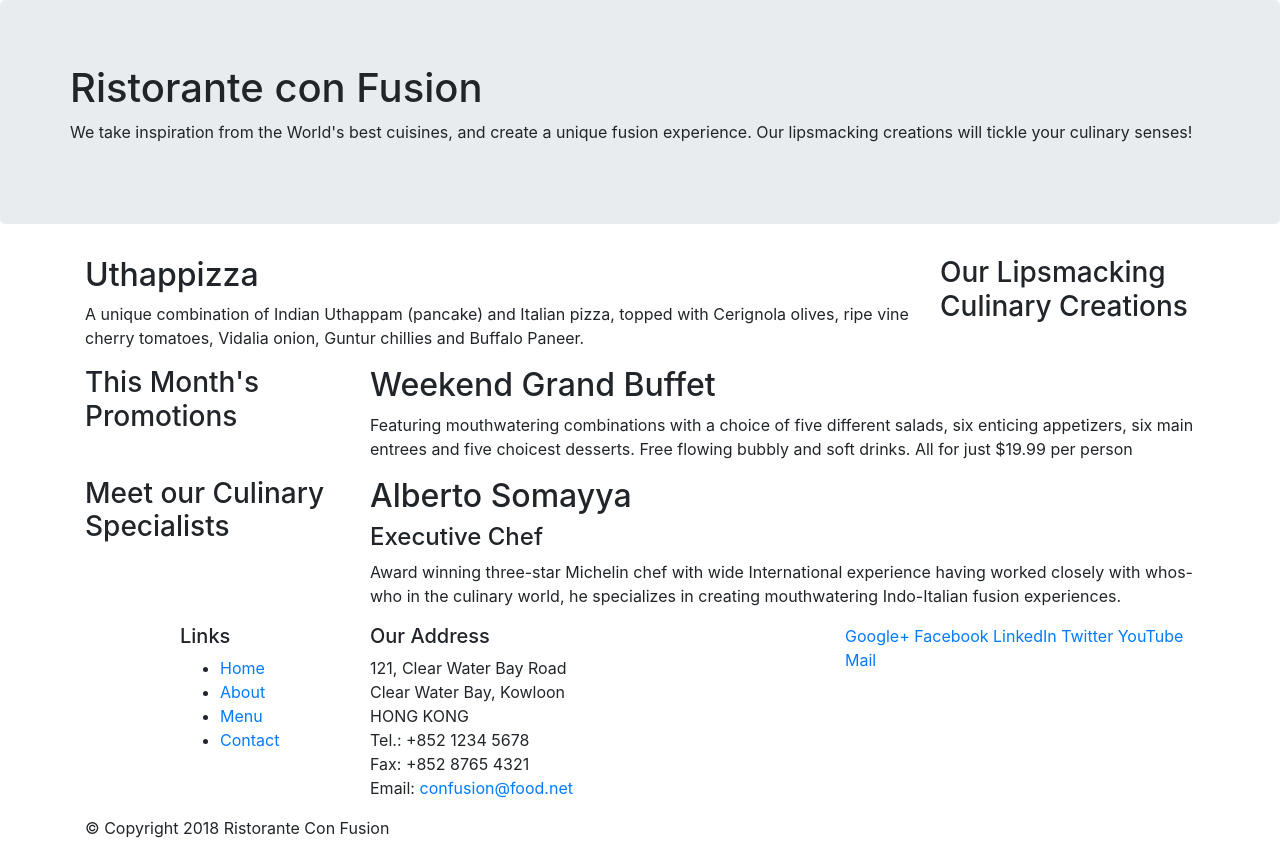
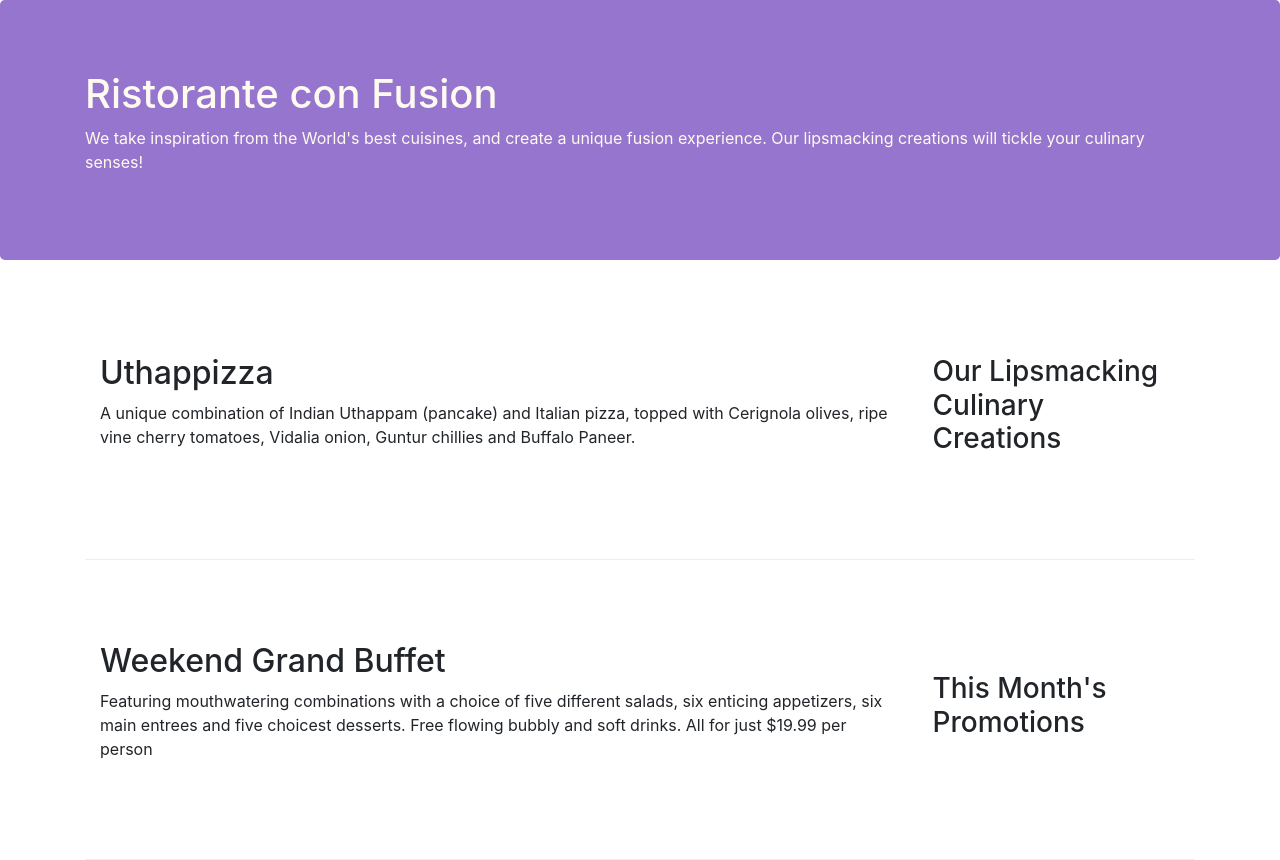
Before and after one commit to Akinkunmi-Akintunde/Restaurant-Website, a website: page index.html in a window 1280 px wide. Shown: the top 860 px of the page. Drawn offline with nearby package versions, Linux system fonts and the light colour scheme.

Commit message:
Added CSS classes

```diff
--- /dev/null
+++ b/css/styles.css
@@ -0,0 +1,28 @@
+.row-header {
+    margin: 0px auto;
+    padding: 0px auto;
+}
+
+.row-content {
+    margin: 0px auto;
+    padding: 50px 0px 50px 0px;
+    border-bottom: 1px ridge;
+    min-height: 300px;
+}
+
+.footer {
+    background-color: #D1c4E9;
+    margin: 0px auto;
+    padding: 20px 0px 20px 0px;
+}
+.jumbotron {
+    padding: 70px 30px 70px 30px;
+    margin: 0px auto;
+    background: #9575CD;
+    color:floralwhite;
+}
+.address {
+    font-size: 80%;
+    margin: 0px;
+    color: #0f0f0f;
+}
--- a/index.html
+++ b/index.html
@@ -8,6 +8,7 @@
     <meta http-equiv="x-ua-compatible" content="ie=edge">
     <!--Bootstrapp css-->
     <link rel="stylesheet" href="node_modules/bootstrap/dist/css/bootstrap.min.css">
+    <link rel="stylesheet" href="css/styles.css">
     <title>Ristorante Con Fusion</title>
 </head>
 
@@ -15,7 +16,7 @@
 
     <header class="jumbotron">
         <div class="container">
-            <div class="row">
+            <div class="row row-header" >
                 <div col-12 col-sm-6>
                     <h1>Ristorante con Fusion</h1>
                     <p>We take inspiration from the World's best cuisines, and create a unique fusion experience. Our lipsmacking creations will tickle your culinary senses!</p>
@@ -27,7 +28,7 @@
     </header>
 
     <div class="container">
-        <div class="row">
+        <div class="row row-content align-items-center">
             <div class="col-12 col-sm-4 order-sm-last col-md-3">
                 <h3>Our Lipsmacking Culinary Creations</h3>
             </div>
@@ -38,21 +39,21 @@
         </div>
 
 
-        <div class="row">
-            <div class="col-12 col-sm-4 col-md-3">
+        <div class="row row-content align-items-center">
+            <div class="col-12 col-sm-4 order-sm-last col-md-3">
                 <h3>This Month's Promotions</h3>
             </div>
-            <div class="col col-sm col-md">
+            <div class="col col-sm order-sm-first col-md">
                 <h2>Weekend Grand Buffet</h2>
                 <p>Featuring mouthwatering combinations with a choice of five different salads, six enticing appetizers, six main entrees and five choicest desserts. Free flowing bubbly and soft drinks. All for just $19.99 per person </p>
             </div>
         </div>
 
-        <div class="row">
-            <div class="col-12 col-sm-4 col-md-3">
+        <div class="row row-content align-items-center">
+            <div class="col-12 col-sm-4 order-sm-last col-md-3">
                 <h3>Meet our Culinary Specialists</h3>
             </div>
-            <div class="col col-sm col-md">
+            <div class="col col-sm order-sm-first col-md">
                 <h2>Alberto Somayya</h2>
                 <h4>Executive Chef</h4>
                 <p>Award winning three-star Michelin chef with wide International experience having worked closely with whos-who in the culinary world, he specializes in creating mouthwatering Indo-Italian fusion experiences. </p>
@@ -60,12 +61,12 @@
         </div>
     </div>
 
-    <footer>
+    <footer class="footer">
         <div class="container">
             <div class="row">
                 <div class="col-4 offset-1 col-sm-2">
                     <h5>Links</h5>
-                    <ul>
+                    <ul class="list-unstyled">
                         <li><a href="#">Home</a></li>
                         <li><a href="#">About</a></li>
                         <li><a href="#">Menu</a></li>
@@ -75,7 +76,7 @@
                 <div class="col-7 col-sm-5">
                     <h5>Our Address</h5>
                     <address>
-		              121, Clear Water Bay Road<br>
+		              121, 4758 Clear Water Bay Road<br>
 		              Clear Water Bay, Kowloon<br>
 		              HONG KONG<br>
 		              Tel.: +852 1234 5678<br>
@@ -83,8 +84,8 @@
 		              Email: <a href="mailto:confusion@food.net">confusion@food.net</a>
 		           </address>
                 </div>
-                <div class="col-12 col-sm-4">
-                    <div>
+                <div class="col-12 col-sm-4 align-self-center">
+                    <div class="text-center">
                         <a href="http://google.com/+">Google+</a>
                         <a href="http://www.facebook.com/profile.php?id=">Facebook</a>
                         <a href="http://www.linkedin.com/in/">LinkedIn</a>
@@ -94,7 +95,7 @@
                     </div>
                 </div>
            </div>
-           <div class="row">
+           <div class="row justify-content-center">
                 <div class="col-auto">
                     <p>© Copyright 2018 Ristorante Con Fusion</p>
                 </div>
```
